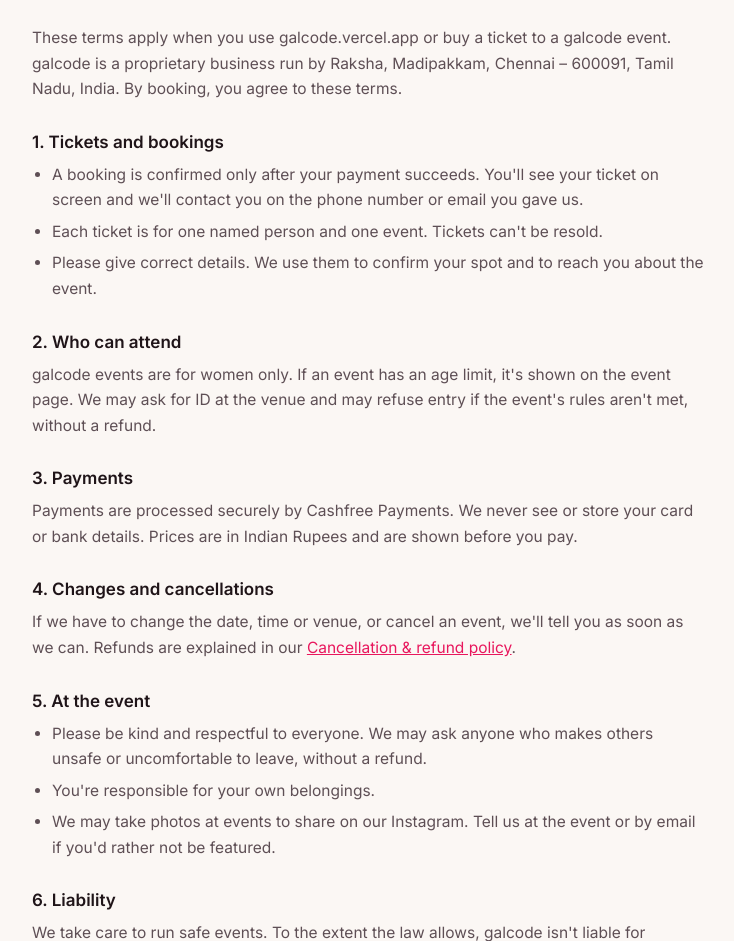
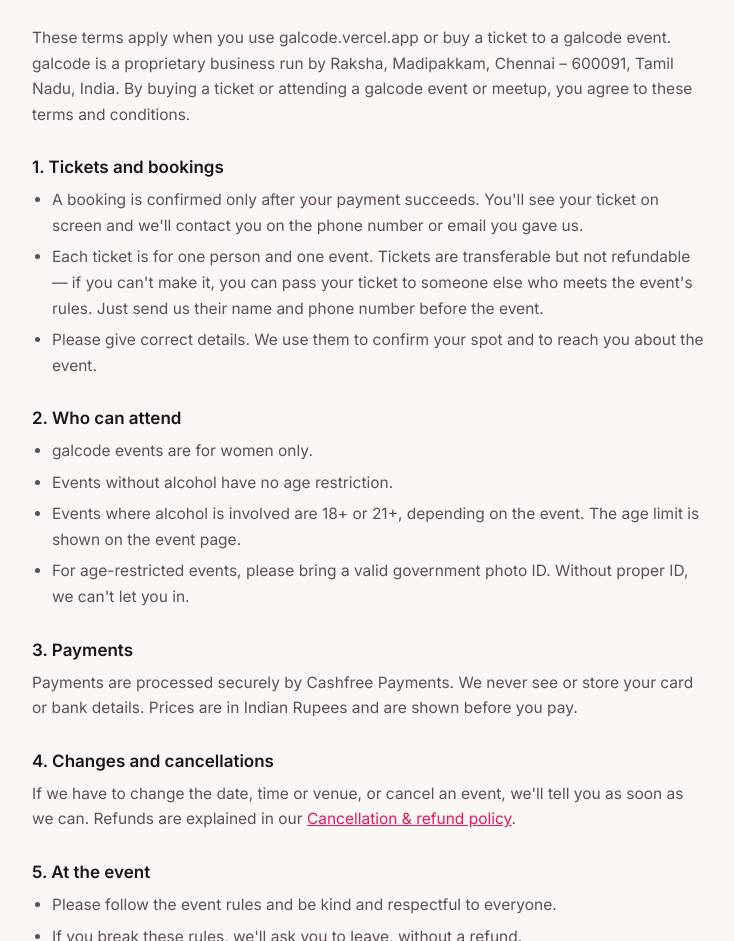
Before and after one commit to thisisgalcode/galcode, a website: page home/terms.html in a window 1280 px wide. Shown: the part 195-1136 px from the top of the page, without its empty margins (272-1006 px from the left). Drawn offline with Linux system fonts and the light colour scheme.

Commit message:
Update About, Privacy, Terms and Refund copy
Co-Authored-By: Claude Opus 5.5 <noreply@anthropic.com>
Claude-Session: https://claude.ai/code/session_01QfvR33eEXUinjUjWwU4tAJ

```diff
--- a/home/terms.html
+++ b/home/terms.html
@@ -43,26 +43,32 @@
 <main>
 <p class="eyebrow">galcode</p>
 <h1>Terms &amp; conditions</h1>
-<p class="upd">Last updated 21 November 2026</p>
+<p class="upd">Last updated 22 November 2026</p>
 
-<p>These terms apply when you use galcode.vercel.app or buy a ticket to a galcode event. galcode is a proprietary business run by Raksha, Madipakkam, Chennai – 600091, Tamil Nadu, India. By booking, you agree to these terms.</p>
+<p>These terms apply when you use galcode.vercel.app or buy a ticket to a galcode event. galcode is a proprietary business run by Raksha, Madipakkam, Chennai – 600091, Tamil Nadu, India. By buying a ticket or attending a galcode event or meetup, you agree to these terms and conditions.</p>
 <h2>1. Tickets and bookings</h2>
 <ul>
 <li>A booking is confirmed only after your payment succeeds. You'll see your ticket on screen and we'll contact you on the phone number or email you gave us.</li>
-<li>Each ticket is for one named person and one event. Tickets can't be resold.</li>
+<li>Each ticket is for one person and one event. Tickets are transferable but not refundable — if you can't make it, you can pass your ticket to someone else who meets the event's rules. Just send us their name and phone number before the event.</li>
 <li>Please give correct details. We use them to confirm your spot and to reach you about the event.</li>
 </ul>
 <h2>2. Who can attend</h2>
-<p>galcode events are for women only. If an event has an age limit, it's shown on the event page. We may ask for ID at the venue and may refuse entry if the event's rules aren't met, without a refund.</p>
+<ul>
+<li>galcode events are for women only.</li>
+<li>Events without alcohol have no age restriction.</li>
+<li>Events where alcohol is involved are 18+ or 21+, depending on the event. The age limit is shown on the event page.</li>
+<li>For age-restricted events, please bring a valid government photo ID. Without proper ID, we can't let you in.</li>
+</ul>
 <h2>3. Payments</h2>
 <p>Payments are processed securely by Cashfree Payments. We never see or store your card or bank details. Prices are in Indian Rupees and are shown before you pay.</p>
 <h2>4. Changes and cancellations</h2>
 <p>If we have to change the date, time or venue, or cancel an event, we'll tell you as soon as we can. Refunds are explained in our <a href="/home/refunds">Cancellation &amp; refund policy</a>.</p>
 <h2>5. At the event</h2>
 <ul>
-<li>Please be kind and respectful to everyone. We may ask anyone who makes others unsafe or uncomfortable to leave, without a refund.</li>
+<li>Please follow the event rules and be kind and respectful to everyone.</li>
+<li>If you break these rules, we'll ask you to leave, without a refund.</li>
 <li>You're responsible for your own belongings.</li>
-<li>We may take photos at events to share on our Instagram. Tell us at the event or by email if you'd rather not be featured.</li>
+<li>Every event is photographed and videographed, and these photos and videos will be used for marketing, including on social media. By attending, you agree to this.</li>
 </ul>
 <h2>6. Liability</h2>
 <p>We take care to run safe events. To the extent the law allows, galcode isn't liable for indirect losses, and our total liability for any booking is limited to the amount you paid for it.</p>
```
Also changed, not shown: home/about.html (+3 -2 lines), home/privacy.html (+3 -1 lines), home/refunds.html (+3 -3 lines).
